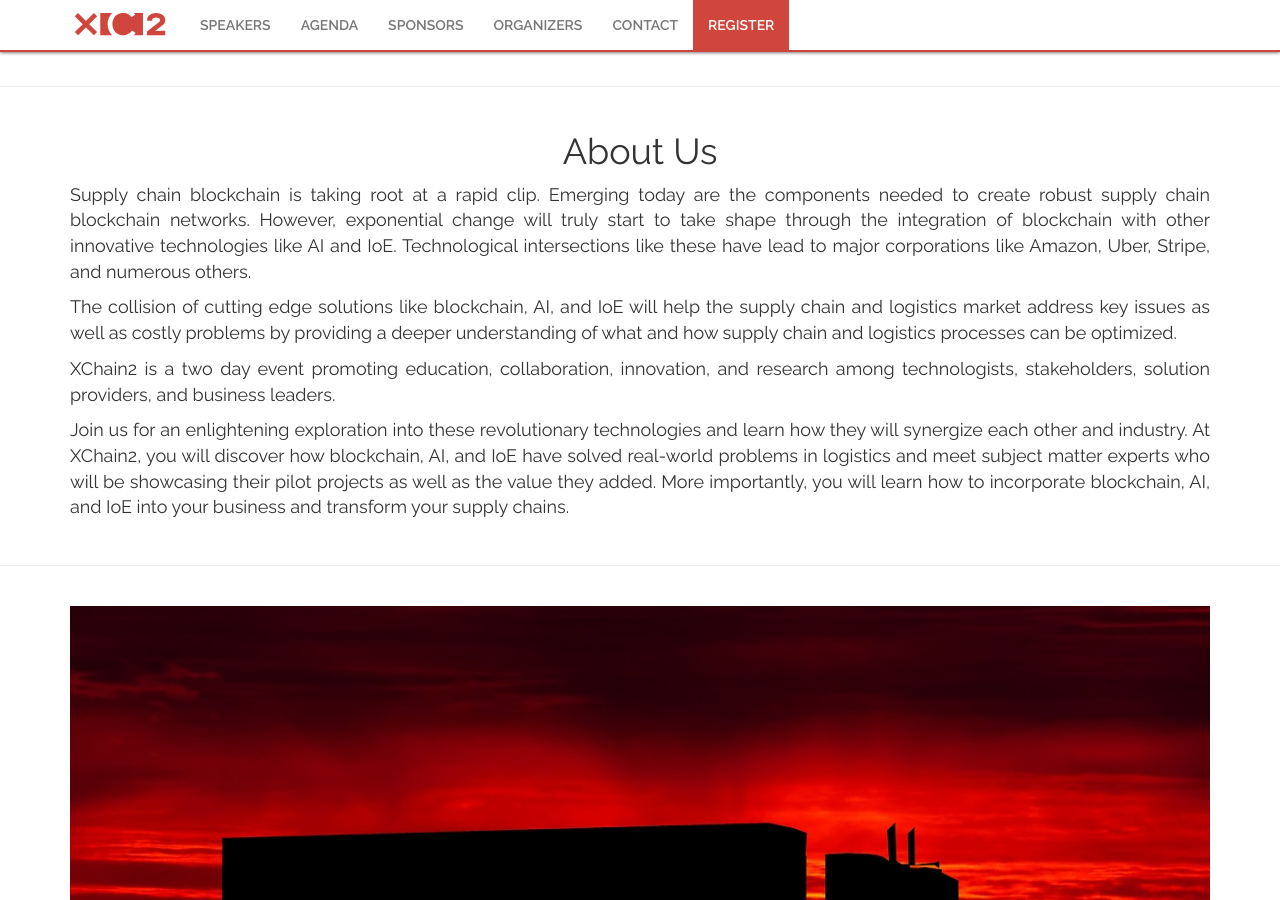
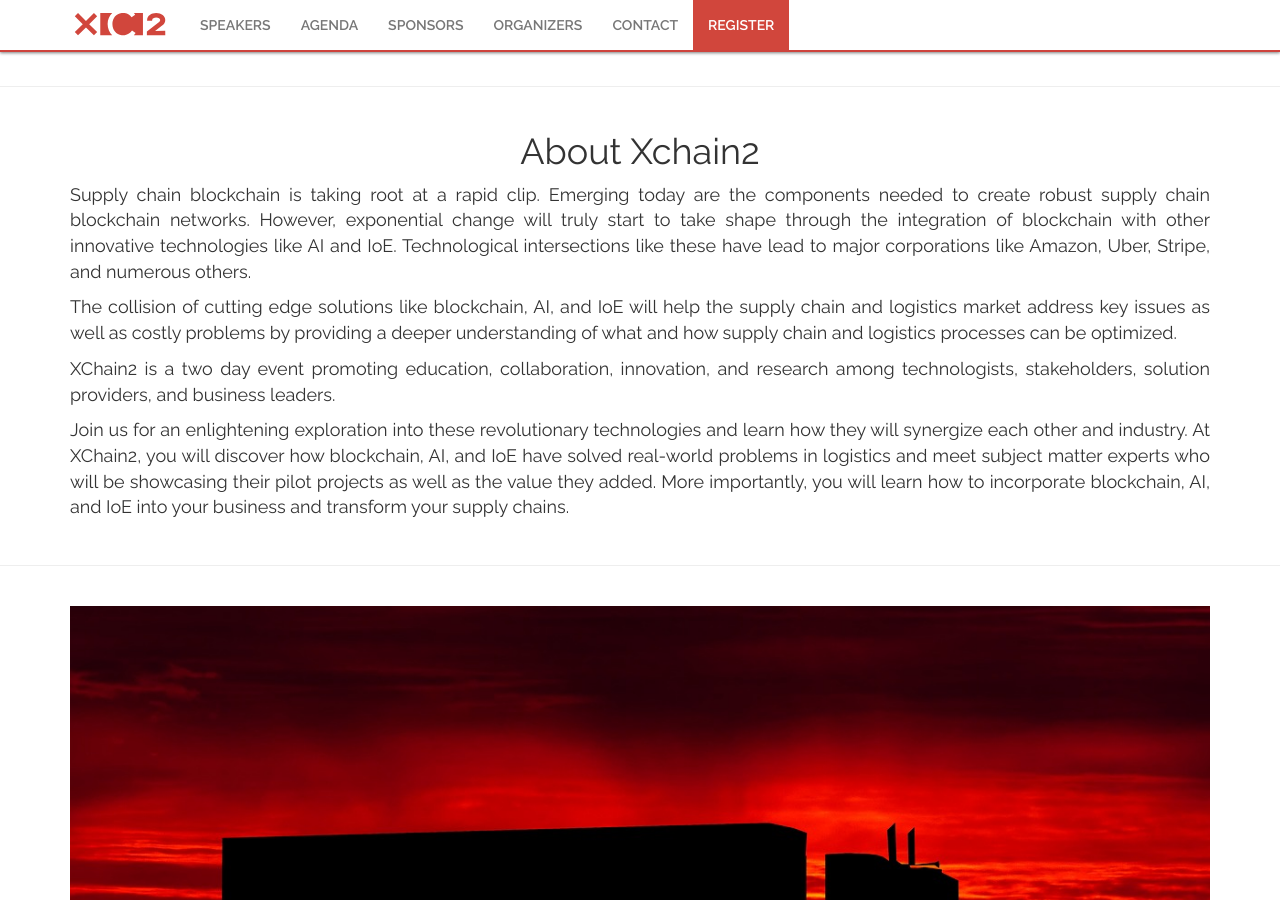
Before and after one commit to gnawalishyam/jekyll, a Jekyll site: the page built from index.html, in a window 1280 px wide and 900 px high. Built offline with Jekyll 4.4.1, drawn with Linux system fonts in a browser that asks for light colours; some web fonts are replaced.

Commit message:
small tweak

```diff
--- a/index.html
+++ b/index.html
@@ -24,7 +24,7 @@
 		<!--<h1>About Us</h1>-->
 		<div class="row">
 			<div class="col-md-12">
-				<h1> About Us </h1>
+				<h1> About Xchain2</h1>
 				<p>Supply chain blockchain is taking root at a rapid clip. Emerging today are the components needed to create robust supply chain blockchain networks. However, exponential change will truly start to take shape through the integration of blockchain with other innovative technologies like AI and IoE. Technological intersections like these have lead to major corporations like Amazon, Uber, Stripe, and numerous others.</p>
 				<p>The collision of cutting edge solutions like blockchain, AI, and IoE will help the supply chain and logistics market address key issues as well as costly problems by providing a deeper understanding of what and how supply chain and logistics processes can be optimized.</p>
 				<p>XChain2 is a two day event promoting education, collaboration, innovation, and research among technologists, stakeholders, solution providers, and business leaders.</p>
```
